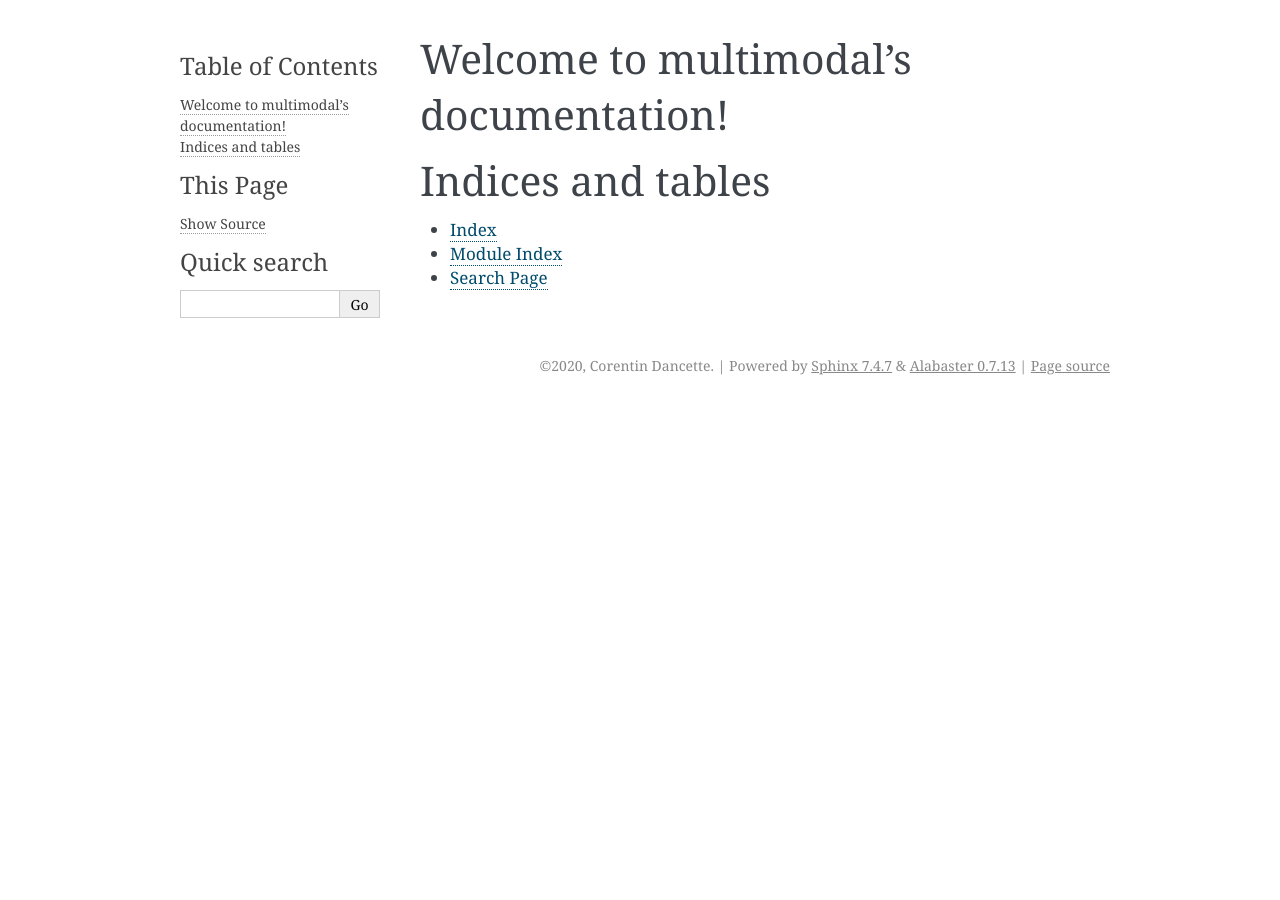
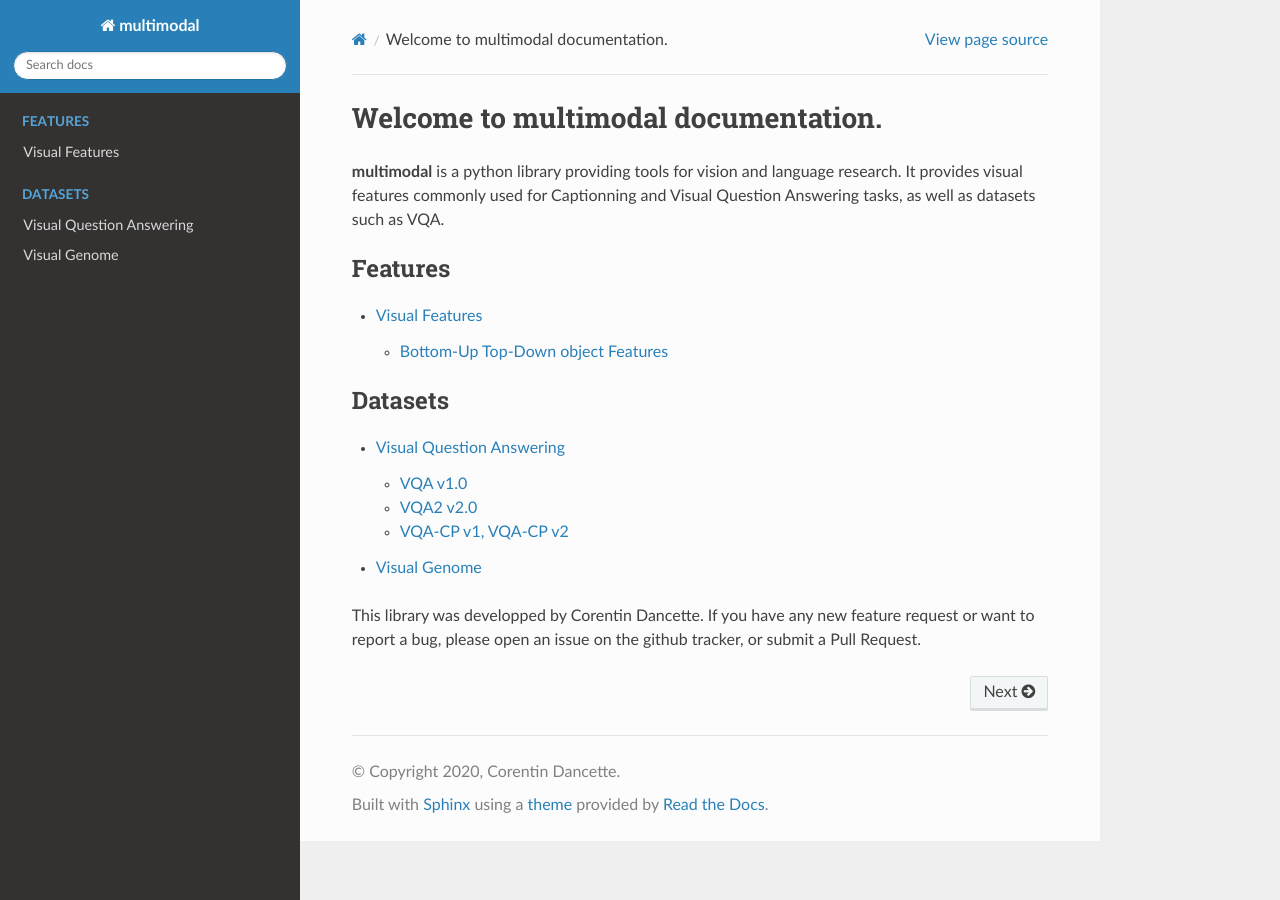
Before and after one commit to multimodal/multimodal, a Sphinx documentation site: the page built from docs/index.rst, in a window 1280 px wide. Built offline with Sphinx 7.4.7 and the Read the Docs theme 2.0.0, drawn with Linux system fonts in a browser that asks for light colours.

Commit message:
Documentation

```diff
--- a/docs/conf.py
+++ b/docs/conf.py
@@ -12,21 +12,23 @@
 # add these directories to sys.path here. If the directory is relative to the
 # documentation root, use os.path.abspath to make it absolute, like shown here.
 #
-# import os
-# import sys
-# sys.path.insert(0, os.path.abspath('.'))
+import os
+import sys
 
+sys.path.insert(0, os.path.abspath("../"))
+
+import sphinx.ext.apidoc
 
 # -- Project information -----------------------------------------------------
 
-project = 'multimodal'
-copyright = '2020, Corentin Dancette'
-author = 'Corentin Dancette'
+project = "multimodal"
+copyright = "2020, Corentin Dancette"
+author = "Corentin Dancette"
 
 # The short X.Y version
-version = ''
+version = ""
 # The full version, including alpha/beta/rc tags
-release = ''
+release = ""
 
 
 # -- General configuration ---------------------------------------------------
@@ -39,22 +41,40 @@ release = ''
 # extensions coming with Sphinx (named 'sphinx.ext.*') or your custom
 # ones.
 extensions = [
-    'sphinx.ext.autodoc',
-    'sphinx.ext.mathjax',
-    'sphinx.ext.viewcode',
+    # 'sphinx.ext.autodoc',
+    "sphinx.ext.mathjax",
+    "sphinx.ext.viewcode",
+    "sphinx.ext.napoleon",
+    "autoapi.extension",
+    "sphinx_rtd_theme",
 ]
 
+#### autoapi
+
+autoapi_type = "python"
+autoapi_dirs = ["../multimodal"]
+autoapi_options = [
+    # "members",
+    "undoc-members",
+    "private-members",
+    "show-inheritance",
+    "show-module-summary",
+    "special-members",
+    "imported-members",
+]
+
+
 # Add any paths that contain templates here, relative to this directory.
-templates_path = ['_templates']
+templates_path = ["_templates"]
 
 # The suffix(es) of source filenames.
 # You can specify multiple suffix as a list of string:
 #
 # source_suffix = ['.rst', '.md']
-source_suffix = '.rst'
+source_suffix = ".rst"
 
 # The master toctree document.
-master_doc = 'index'
+master_doc = "index"
 
 # The language for content autogenerated by Sphinx. Refer to documentation
 # for a list of supported languages.
@@ -66,7 +86,7 @@ language = None
 # List of patterns, relative to source directory, that match files and
 # directories to ignore when looking for source files.
 # This pattern also affects html_static_path and html_extra_path.
-exclude_patterns = ['_build', 'Thumbs.db', '.DS_Store']
+exclude_patterns = ["_build", "Thumbs.db", ".DS_Store"]
 
 # The name of the Pygments (syntax highlighting) style to use.
 pygments_style = None
@@ -77,7 +97,8 @@ pygments_style = None
 # The theme to use for HTML and HTML Help pages.  See the documentation for
 # a list of builtin themes.
 #
-html_theme = 'alabaster'
+# html_theme = 'alabaster'
+html_theme = "sphinx_rtd_theme"
 
 # Theme options are theme-specific and customize the look and feel of a theme
 # further.  For a list of options available for each theme, see the
@@ -88,7 +109,7 @@ html_theme = 'alabaster'
 # Add any paths that contain custom static files (such as style sheets) here,
 # relative to this directory. They are copied after the builtin static files,
 # so a file named "default.css" will overwrite the builtin "default.css".
-html_static_path = ['_static']
+html_static_path = ["_static"]
 
 # Custom sidebar templates, must be a dictionary that maps document names
 # to template names.
@@ -104,7 +125,7 @@ html_static_path = ['_static']
 # -- Options for HTMLHelp output ---------------------------------------------
 
 # Output file base name for HTML help builder.
-htmlhelp_basename = 'multimodaldoc'
+htmlhelp_basename = "multimodaldoc"
 
 
 # -- Options for LaTeX output ------------------------------------------------
@@ -113,15 +134,12 @@ latex_elements = {
     # The paper size ('letterpaper' or 'a4paper').
     #
     # 'papersize': 'letterpaper',
-
     # The font size ('10pt', '11pt' or '12pt').
     #
     # 'pointsize': '10pt',
-
     # Additional stuff for the LaTeX preamble.
     #
     # 'preamble': '',
-
     # Latex figure (float) alignment
     #
     # 'figure_align': 'htbp',
@@ -131,8 +149,13 @@ latex_elements = {
 # (source start file, target name, title,
 #  author, documentclass [howto, manual, or own class]).
 latex_documents = [
-    (master_doc, 'multimodal.tex', 'multimodal Documentation',
-     'Corentin Dancette', 'manual'),
+    (
+        master_doc,
+        "multimodal.tex",
+        "multimodal Documentation",
+        "Corentin Dancette",
+        "manual",
+    ),
 ]
 
 
@@ -140,10 +163,7 @@ latex_documents = [
 
 # One entry per manual page. List of tuples
 # (source start file, name, description, authors, manual section).
-man_pages = [
-    (master_doc, 'multimodal', 'multimodal Documentation',
-     [author], 1)
-]
+man_pages = [(master_doc, "multimodal", "multimodal Documentation", [author], 1)]
 
 
 # -- Options for Texinfo output ----------------------------------------------
@@ -152,9 +172,15 @@ man_pages = [
 # (source start file, target name, title, author,
 #  dir menu entry, description, category)
 texinfo_documents = [
-    (master_doc, 'multimodal', 'multimodal Documentation',
-     author, 'multimodal', 'One line description of project.',
-     'Miscellaneous'),
+    (
+        master_doc,
+        "multimodal",
+        "multimodal Documentation",
+        author,
+        "multimodal",
+        "One line description of project.",
+        "Miscellaneous",
+    ),
 ]
 
 
@@ -173,7 +199,7 @@ epub_title = project
 # epub_uid = ''
 
 # A list of files that should not be packed into the epub file.
-epub_exclude_files = ['search.html']
+epub_exclude_files = ["search.html"]
 
 
 # -- Extension configuration -------------------------------------------------
--- /dev/null
+++ b/docs/datasets/datasets.rst
@@ -0,0 +1,24 @@
+Here are described all datasets
+
+
+
+Visual Question Answering
+-------------------------
+
+Visual Question Answering datasets are explained here.
+
+
+VQA v1.0
++++++++
+
+
+
+VQA2 v2.0
+++++++++
+
+
+VQA-CP v1, VQA-CP v2
++++++++++++++++++++++
+
+Visual Genome
+-------------
--- a/docs/index.rst
+++ b/docs/index.rst
@@ -3,18 +3,30 @@
    You can adapt this file completely to your liking, but it should at least
    contain the root `toctree` directive.
 
-Welcome to multimodal's documentation!
+Welcome to multimodal documentation.
 ======================================
+
+**multimodal** is a python library providing tools for vision and language research.
+It provides visual features commonly used for Captionning and Visual Question Answering tasks,
+as well as datasets such as VQA.
 
 .. toctree::
    :maxdepth: 2
-   :caption: Contents:
+   :caption: Features
+
+   visual_features/visual_features
+
+.. toctree::
+   :maxdepth: 2
+   :caption: Datasets
+
+   datasets/datasets
 
 
+.. toctree::
+   :maxdepth: 2
+   :caption: Code Documentation
 
-Indices and tables
-==================
 
-* :ref:`genindex`
-* :ref:`modindex`
-* :ref:`search`
+This library was developped by Corentin Dancette. If you have any new feature request
+or want to report a bug, please open an issue on the github tracker, or submit a Pull Request.
--- /dev/null
+++ b/docs/visual_features/visual_features.rst
@@ -0,0 +1,5 @@
+Visual Features
+===============
+
+Bottom-Up Top-Down object Features
+----------------------------------
```
